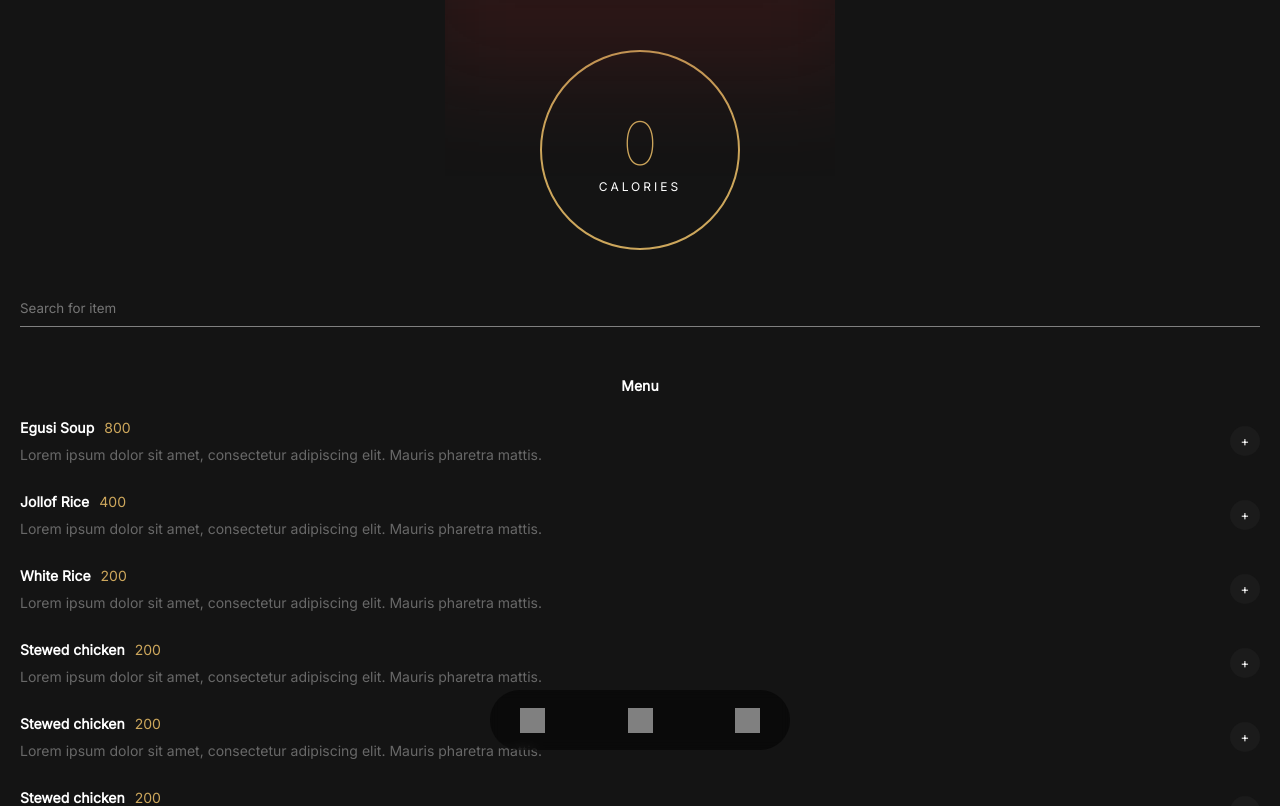
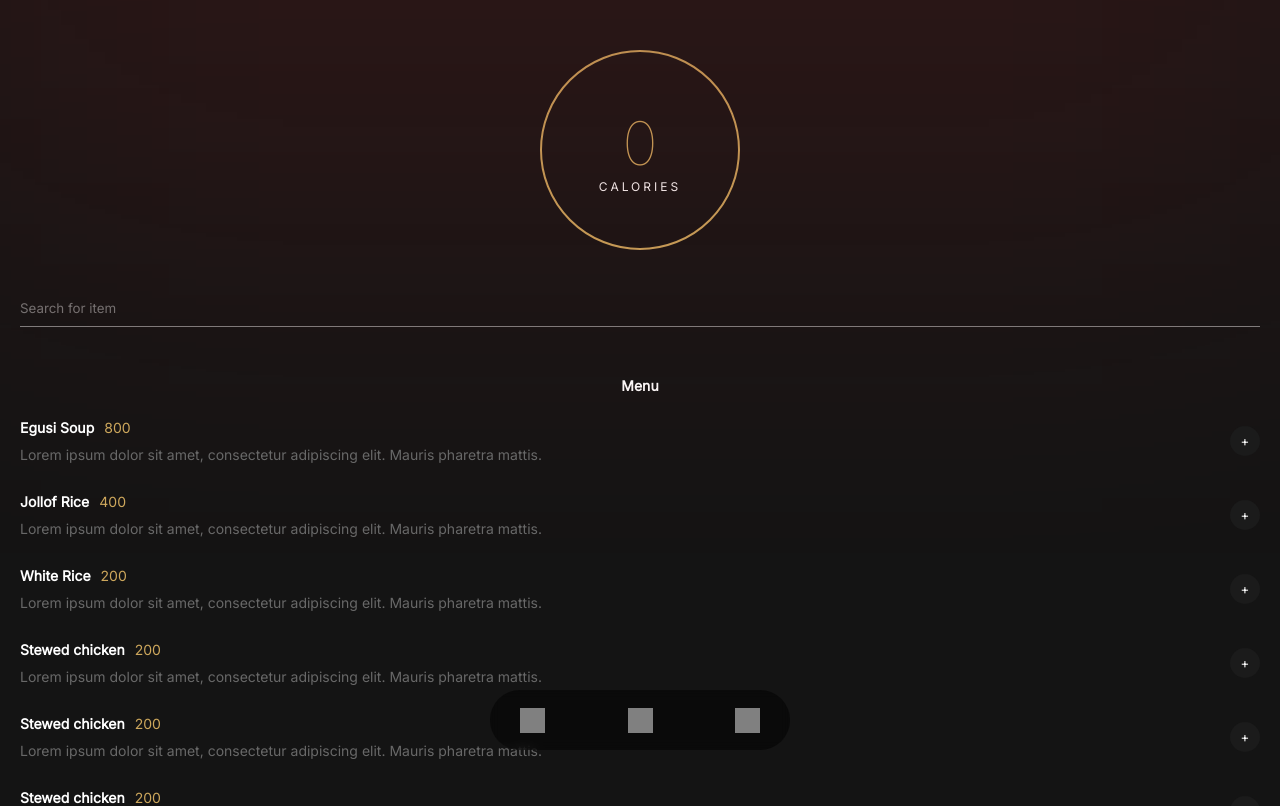
Before and after one commit to emmanuelojiji/my-enish, a React (Create React App) app: page / in a window 1280 px wide. Shown: the top 806 px of the page. Built offline with nearby package versions, Linux system fonts and the light colour scheme.

Commit message:
header gradient width 100%

```diff
--- a/src/pages/CalorieCounter.js
+++ b/src/pages/CalorieCounter.js
@@ -13,22 +13,8 @@ const CalorieCounter = ({ setIsNavBarVisible }) => {
   const [isSelectedProductsExpanded, setIsSelectedProductsExpanded] =
     useState(false);
 
-  let previousScrollValue = 0; // Store the previous scroll value
 
-  window.onscroll = () => {
-    const currentScrollValue = Math.round(window.scrollY);
-    console.log(currentScrollValue);
 
-    if (currentScrollValue > previousScrollValue + 5) {
-      // Scrolled down by more than 10 pixels
-      setIsNavBarVisible(false);
-    } else if (currentScrollValue < previousScrollValue) {
-      // Scrolled up by more than 10 pixels
-      setIsNavBarVisible(true);
-    }
-
-    previousScrollValue = currentScrollValue; // Update the previous scroll value
-  };
 
   return (
     <div className="calorie-counter page">
--- a/src/pages/CalorieCounter.scss
+++ b/src/pages/CalorieCounter.scss
@@ -18,7 +18,8 @@
 
   .header-gradient {
     position: absolute;
-    top: 0;
+    top: -25px;
+    width: 100%;
   }
 
   .sub-heading {
```
